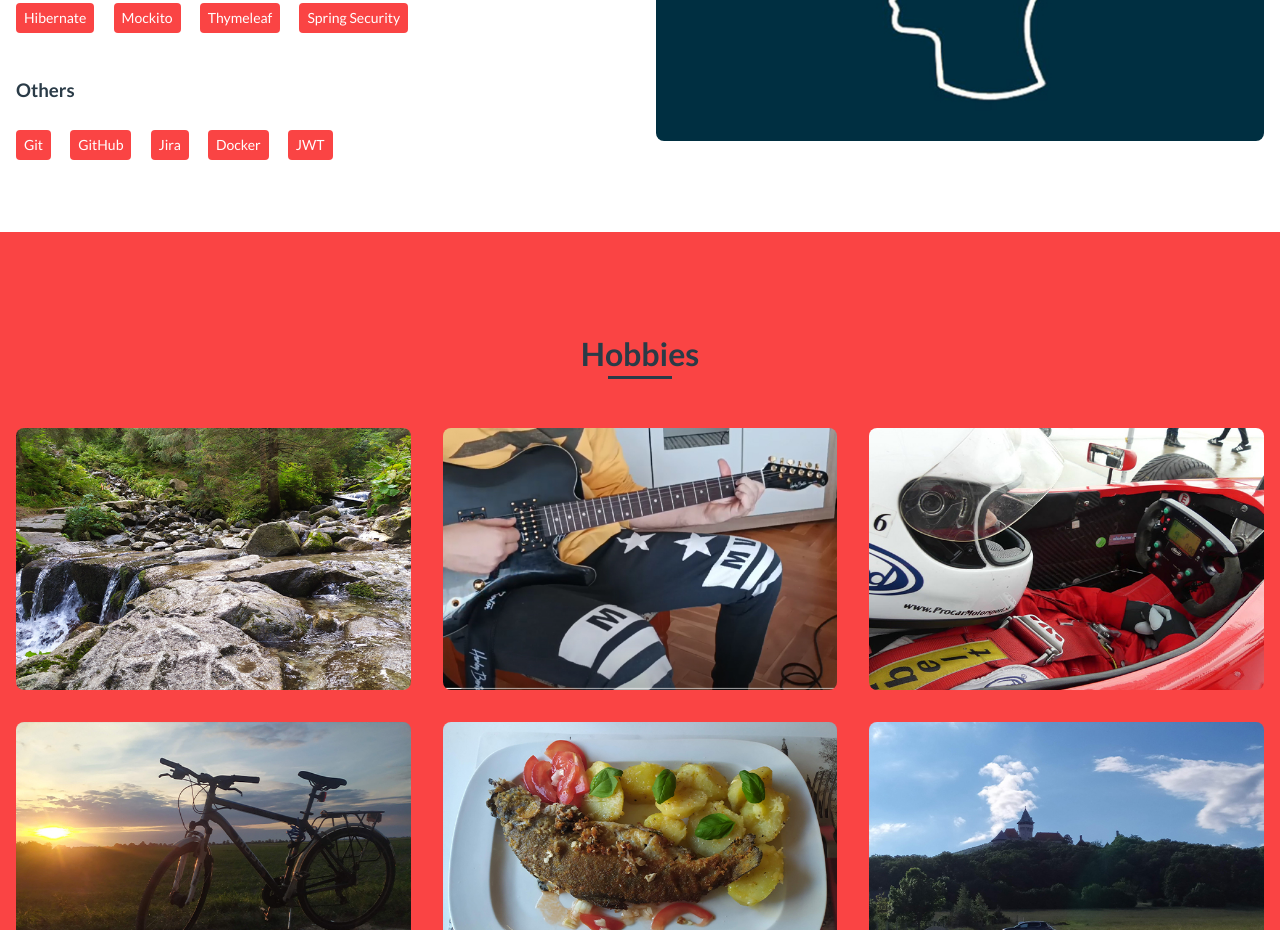
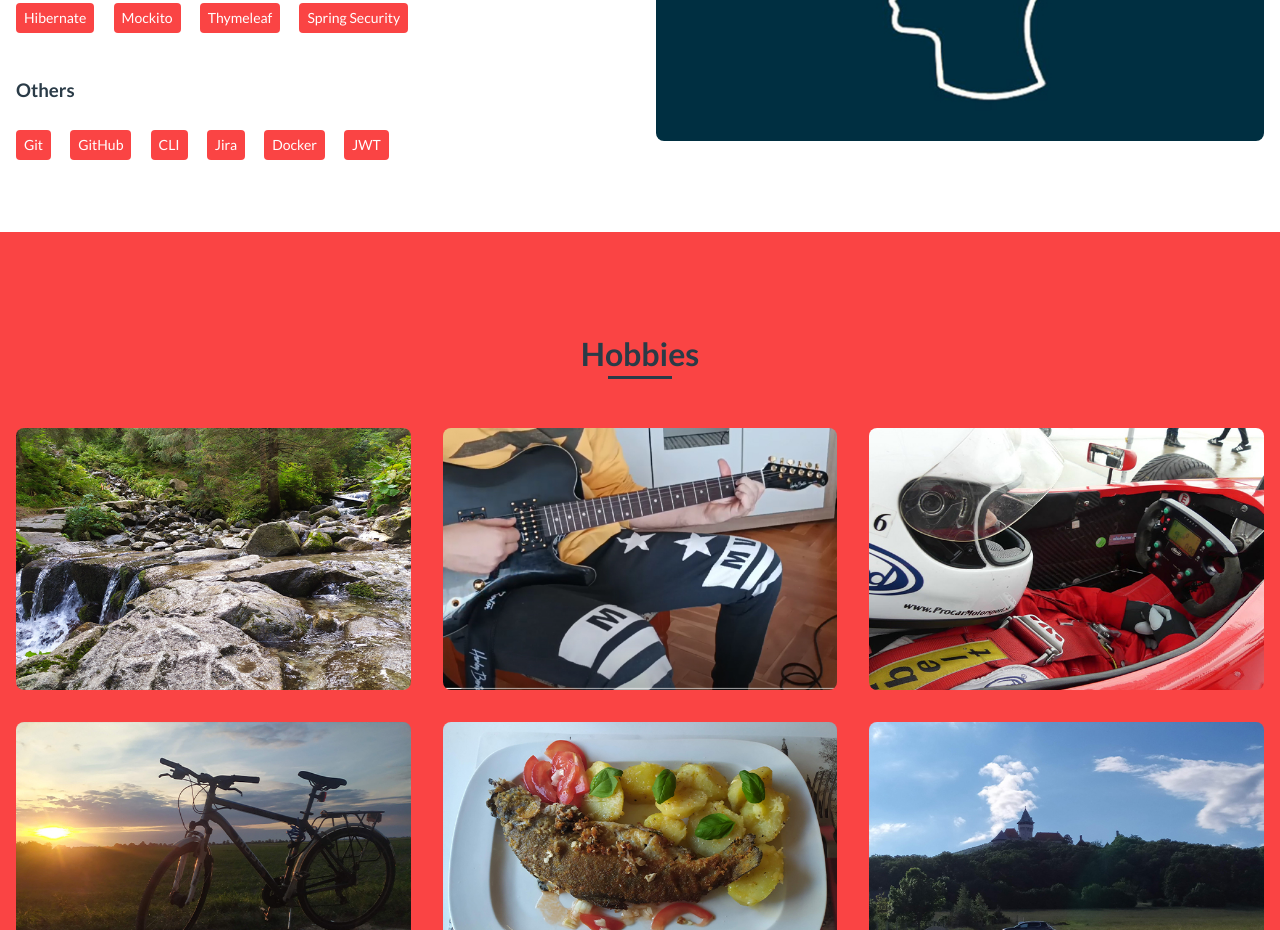
Before and after one commit to TomTom258/Personalized-CV, a plain HTML site: page index.html in a window 1280 px wide. Shown: the part 1978-2908 px from the top of the page. Drawn offline with nearby package versions, Linux system fonts and the light colour scheme.

Commit message:
Added CLI as a skill option

```diff
--- a/index.html
+++ b/index.html
@@ -105,6 +105,7 @@
                         <h3 class="skills__subtitle">Others</h3>
                         <span class="skills__name">Git</span>
                         <span class="skills__name">GitHub</span>
+                        <span class="skills__name">CLI</span>
                         <span class="skills__name">Jira</span>
                         <span class="skills__name">Docker</span>
                         <span class="skills__name">JWT</span>
```
